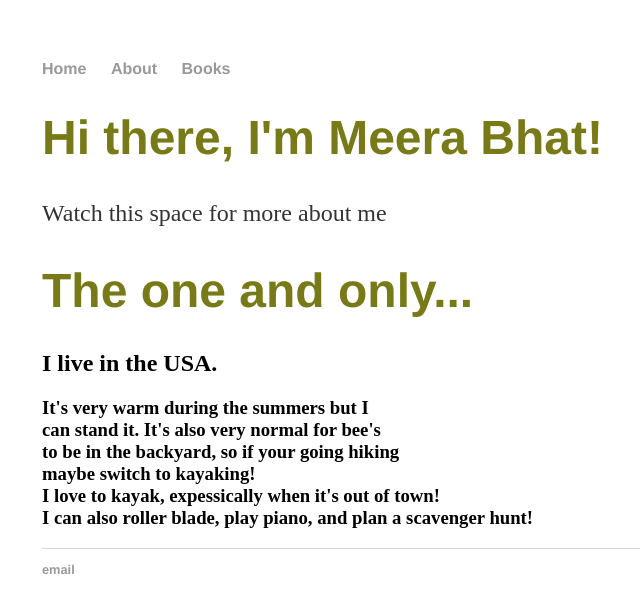
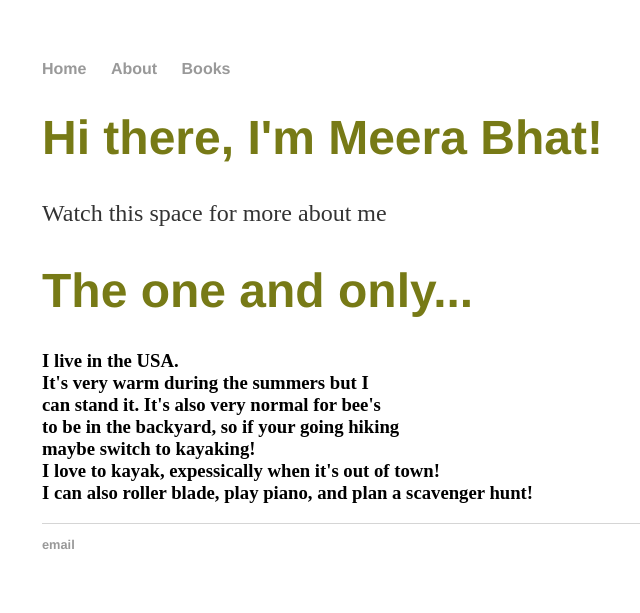
Before and after one commit to meerkatbhat/meerkatbhat, a Jekyll site: the page built from about/index.html, in a window 1280 px wide. Shown: the top 613 px of the page, without its empty margins (150-790 px from the left). Built offline with Jekyll 4.4.1, drawn with Linux system fonts in a browser that asks for light colours.

```diff
--- a/about/index.html
+++ b/about/index.html
@@ -12,10 +12,10 @@ title: Meera B
 		}
 	</style>
 	<h1>The one and only...<h1>
-		<h2>   I live in the USA. <br> </h2>
-	<h3>It's very warm during the summers but I <br>
+            <h3>I live in the USA. <br>
+	It's very warm during the summers but I <br>
 	can stand it. It's also very normal for bee's <br>
 	to be in the backyard, so if your going hiking <br>
 	maybe switch to kayaking!<br>
 	I love to kayak, expessically when it's out of town!<br>
-		I can also roller blade, play piano, and plan a scavenger hunt!<br> </h3>
+		    I can also roller blade, play piano, and plan a scavenger hunt!<br> </h3>
```
